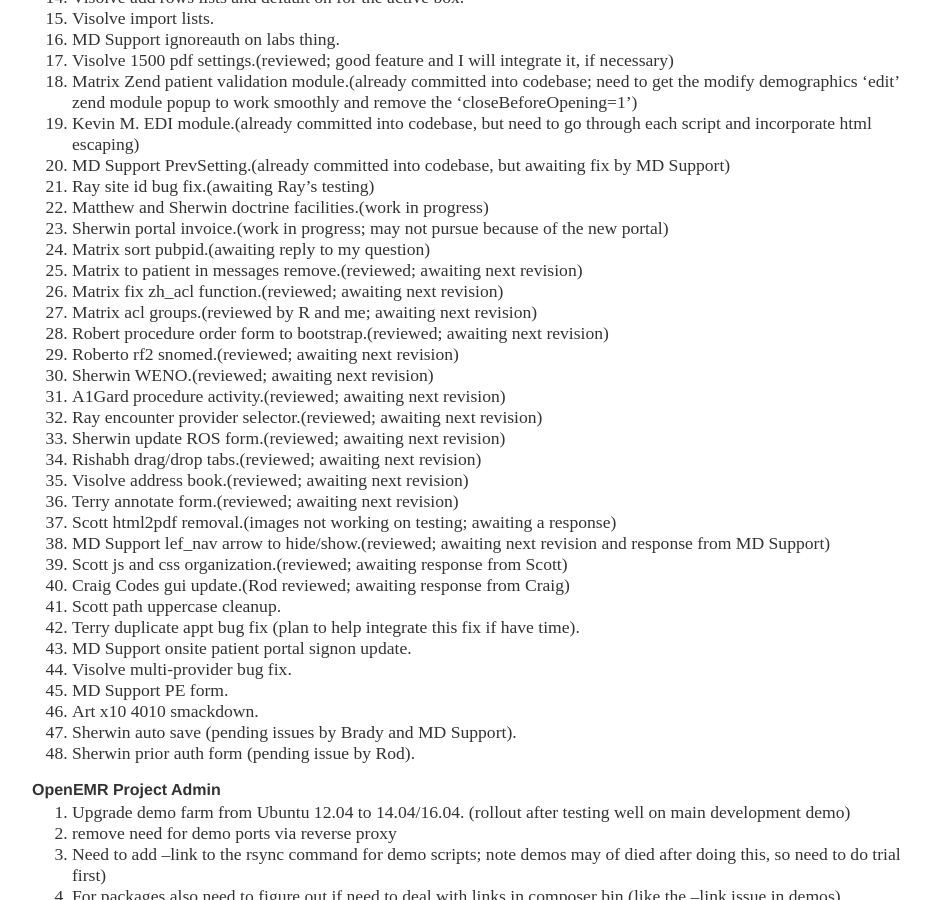
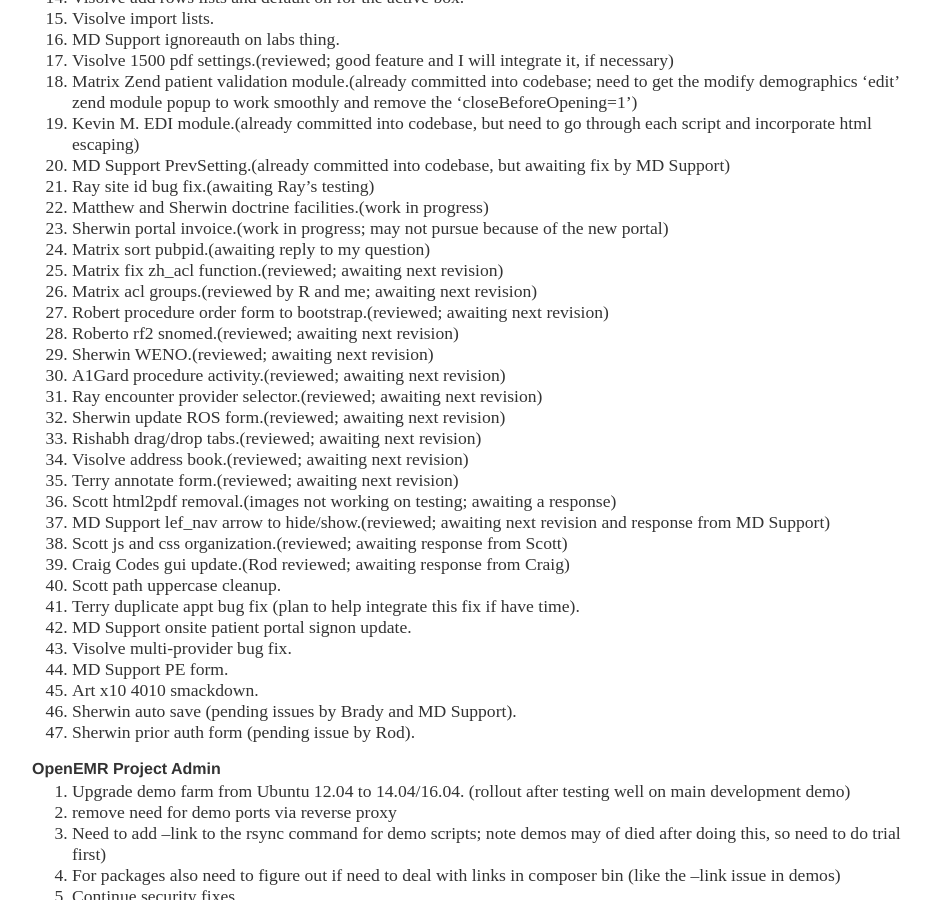
Before and after one commit to bradymiller/bradymiller.github.io, a Jekyll site: the page built from todo/index.md, in a window 1280 px wide and 900 px high, scrolled down 647 px. Shown: the whole window, without its empty margins (160-1090 px from the left). Built offline with Jekyll 4.4.1, drawn with Linux system fonts in a browser that asks for light colours; our own code applies the rules of GitHub Pages for plain Markdown files.

Commit message:
Update index.md

```diff
--- a/todo/index.md
+++ b/todo/index.md
@@ -33,7 +33,6 @@
 1. Matthew and Sherwin doctrine facilities.(work in progress)
 1. Sherwin portal invoice.(work in progress; may not pursue because of the new portal)
 1. Matrix sort pubpid.(awaiting reply to my question)
-1. Matrix to patient in messages remove.(reviewed; awaiting next revision)
 1. Matrix fix zh_acl function.(reviewed; awaiting next revision)
 1. Matrix acl groups.(reviewed by R and me; awaiting next revision)
 1. Robert procedure order form to bootstrap.(reviewed; awaiting next revision)
```
